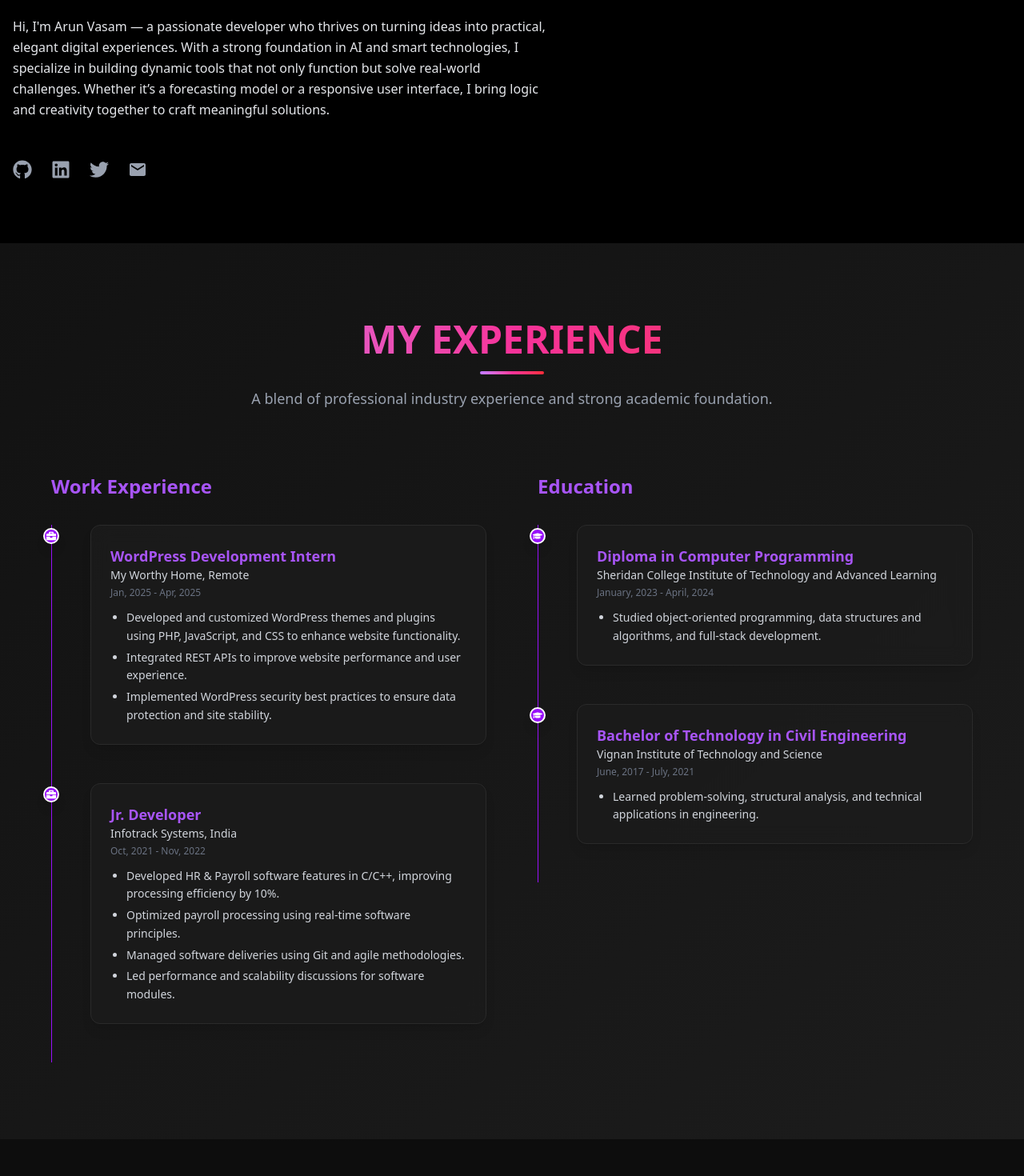
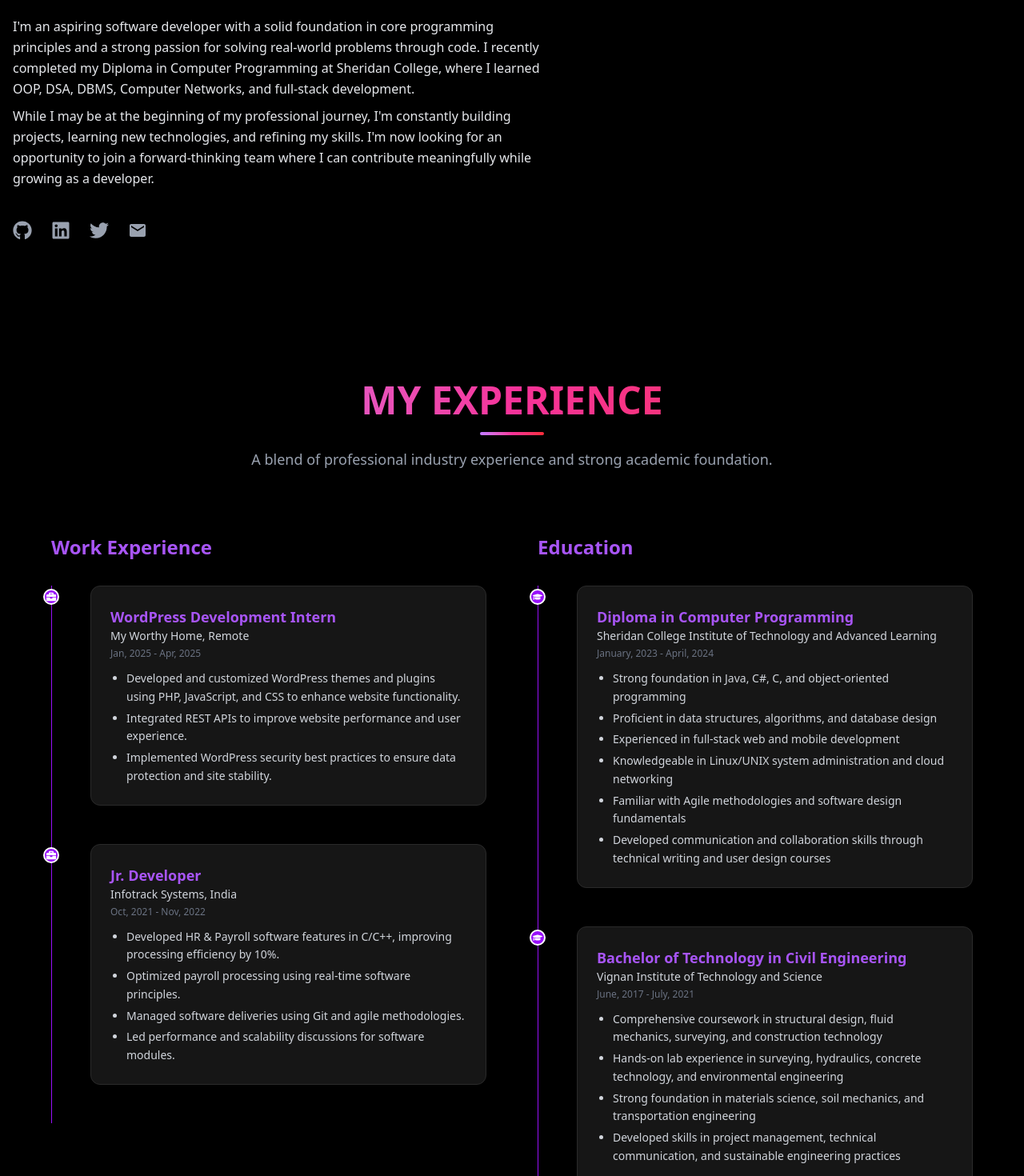
Before and after one commit to ArunPandyanVasam/arun-vasam, a React (Vite) app: page / in a window 1280 px wide. Shown: the part 1020-2490 px from the top of the page at 80% size. Built offline with nearby package versions, Linux system fonts and the light colour scheme.

Commit message:
Changed icons and colors

```diff
--- a/src/components/About/About.jsx
+++ b/src/components/About/About.jsx
@@ -9,7 +9,8 @@ const About = () => {
   const tabs = ["Story", "Skills", "Tools"];
 
   const tabContent = {
-    Story: `Hi, I'm Arun Vasam — a passionate developer who thrives on turning ideas into practical, elegant digital experiences. With a strong foundation in AI and smart technologies, I specialize in building dynamic tools that not only function but solve real-world challenges. Whether it’s a forecasting model or a responsive user interface, I bring logic and creativity together to craft meaningful solutions.`,
+    Story: `I'm an aspiring software developer with a solid foundation in core programming principles and a strong passion for solving real-world problems through code. I recently completed my Diploma in Computer Programming at Sheridan College, where I learned OOP, DSA, DBMS, Computer Networks, and full-stack development.
+            While I may be at the beginning of my professional journey, I'm constantly building projects, learning new technologies, and refining my skills. I'm now looking for an opportunity to join a forward-thinking team where I can contribute meaningfully while growing as a developer.`,
 
     Skills: `• JavaScript (ES6+), Python, Flask, React, HTML/CSS\n• Machine Learning, Data Analysis, REST API Development\n• UI/UX Fundamentals, Responsive Design, Git Version Control`,
 
@@ -32,22 +33,22 @@ const About = () => {
   const socialLinks = [
     {
       label: "GitHub",
-      href: "https://github.com/arunvasam",
+      href: "https://github.com/ArunPandyanVasam",
       icon: <FaGithub size={24} />,
     },
     {
       label: "LinkedIn",
-      href: "https://linkedin.com/in/arunvasam",
+      href: "https://www.linkedin.com/in/arun-vasam/",
       icon: <FaLinkedin size={24} />,
     },
     {
       label: "Twitter",
-      href: "https://twitter.com/arunvasam",
+      href: "https://x.com/APandyan",
       icon: <FaTwitter size={24} />,
     },
     {
       label: "Email",
-      href: "mailto:arunvasam@email.com",
+      href: "mailto:arunpandyanv@gmail.com",
       icon: <MdEmail size={24} />,
     },
   ];
--- a/src/components/Experience/Experience.jsx
+++ b/src/components/Experience/Experience.jsx
@@ -43,7 +43,7 @@ const Experience = () => {
   return (
     <section
       id="experience"
-      className="py-24 px-6 md:px-12 bg-gradient-to-br from-[#121212] to-[#1c1c1c] text-white"
+      className="py-24 px-6 md:px-12 bg-black text-white"
     >
       <div className="max-w-6xl mx-auto">
         <motion.div
--- a/src/components/Footer/Footer.jsx
+++ b/src/components/Footer/Footer.jsx
@@ -15,12 +15,6 @@ const Footer = () => {
           </div>
 
           <div className="flex space-x-6 justify-center sm:justify-start">
-            <a
-              href="mailto:arunpandyanv@gmail.com.com?subject=Hello%20Arunvasam&body=I%20visited%20your%20portfolio%20and%20wanted%20to%20connect!"
-              className="text-[#A855F7] hover:text-white transition duration-300"
-            >
-              <MdEmail size={24} />
-            </a>
             <a
               href="https://github.com/ArunPandyanVasam"
               target="_blank"
@@ -45,6 +39,12 @@ const Footer = () => {
             >
               <FaTwitter size={24} />
             </a>
+            <a
+              href="mailto:arunpandyanv@gmail.com.com?subject=Hello%20Arunvasam&body=I%20visited%20your%20portfolio%20and%20wanted%20to%20connect!"
+              className="text-[#A855F7] hover:text-white transition duration-300"
+            >
+              <MdEmail size={24} />
+            </a>
           </div>
         </div>
 
--- a/src/components/Projects/Projects.jsx
+++ b/src/components/Projects/Projects.jsx
@@ -6,7 +6,7 @@ const Projects = () => {
   return (
     <section
       id="projects"
-      className="w-full py-20 px-6 md:px-12 bg-[#0d0d0d] text-white"
+      className="w-full py-20 px-6 md:px-12 bg-black text-white"
     >
       <div className="max-w-7xl mx-auto">
         <div className="mb-16 text-center">
--- a/src/data/education.json
+++ b/src/data/education.json
@@ -5,7 +5,12 @@
     "duration": "January, 2023 - April, 2024",
     "image": "/assets/education/myworthyhome.png",
     "description": [
-      "Studied object-oriented programming, data structures and algorithms, and full-stack development."
+      "Strong foundation in Java, C#, C, and object-oriented programming",
+      "Proficient in data structures, algorithms, and database design",
+      "Experienced in full-stack web and mobile development",
+      "Knowledgeable in Linux/UNIX system administration and cloud networking",
+      "Familiar with Agile methodologies and software design fundamentals",
+      "Developed communication and collaboration skills through technical writing and user design courses"
     ]
   },
   {
@@ -14,7 +19,10 @@
     "duration": "June, 2017 - July, 2021",
     "image": "/assets/education/myworthyhome.png",
     "description": [
-      "Learned problem-solving, structural analysis, and technical applications in engineering."
+      "Comprehensive coursework in structural design, fluid mechanics, surveying, and construction technology",
+      "Hands-on lab experience in surveying, hydraulics, concrete technology, and environmental engineering",
+      "Strong foundation in materials science, soil mechanics, and transportation engineering",
+      "Developed skills in project management, technical communication, and sustainable engineering practices"
     ]
   }
 ]
```
